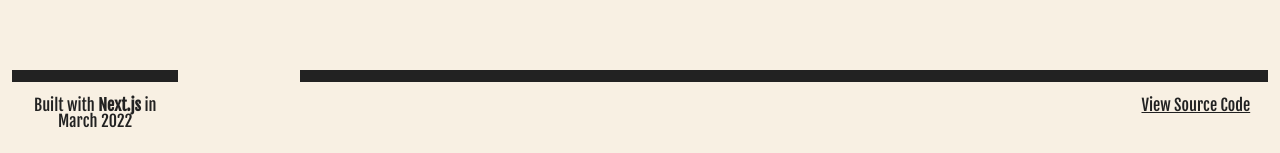
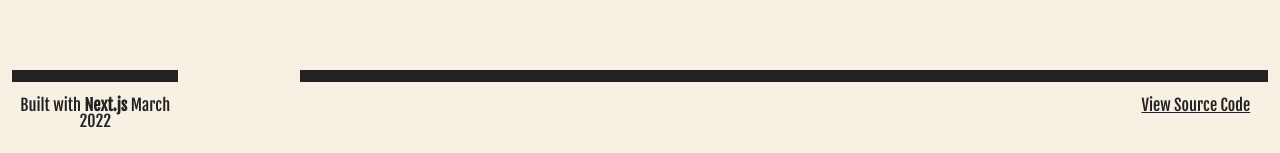
Before and after one commit to karlyhoffman/portfolio-2022, a Next.js app: page / in a window 1280 px wide. Shown: the part 5770-5923 px from the top of the page. Built offline with nearby package versions, Linux system fonts and the light colour scheme; a web font is replaced by a local one.

Commit message:
footer — copy update

```diff
--- a/components/Footer.js
+++ b/components/Footer.js
@@ -5,14 +5,18 @@ function Footer() {
   return (
     <footer className={styles.footer}>
       <div className={styles.col_left}>
-        Built with{' '}
+        Built with{" "}
         <a href="https://nextjs.org/" target="_blank" rel="noreferrer">
           <strong>Next.js</strong>
-        </a>
-        {' '}in March 2022
+        </a>{" "}
+        March 2022
       </div>
       <div className={styles.col_right}>
-        <a href="https://github.com/karlyhoffman/portfolio-2022" target="_blank" rel="noreferrer">
+        <a
+          href="https://github.com/karlyhoffman/portfolio-2022"
+          target="_blank"
+          rel="noreferrer"
+        >
           View Source Code
         </a>
       </div>
```
